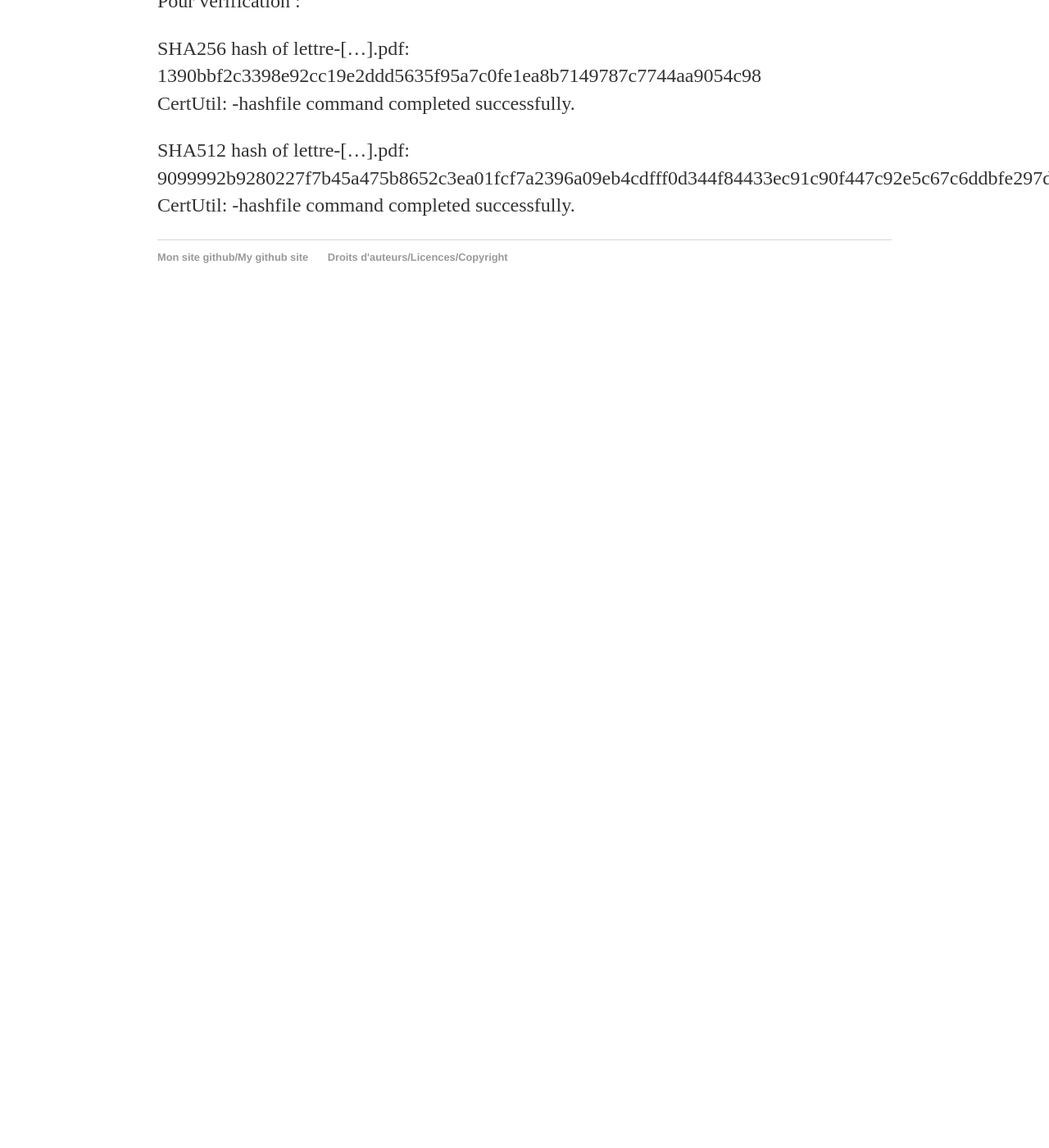
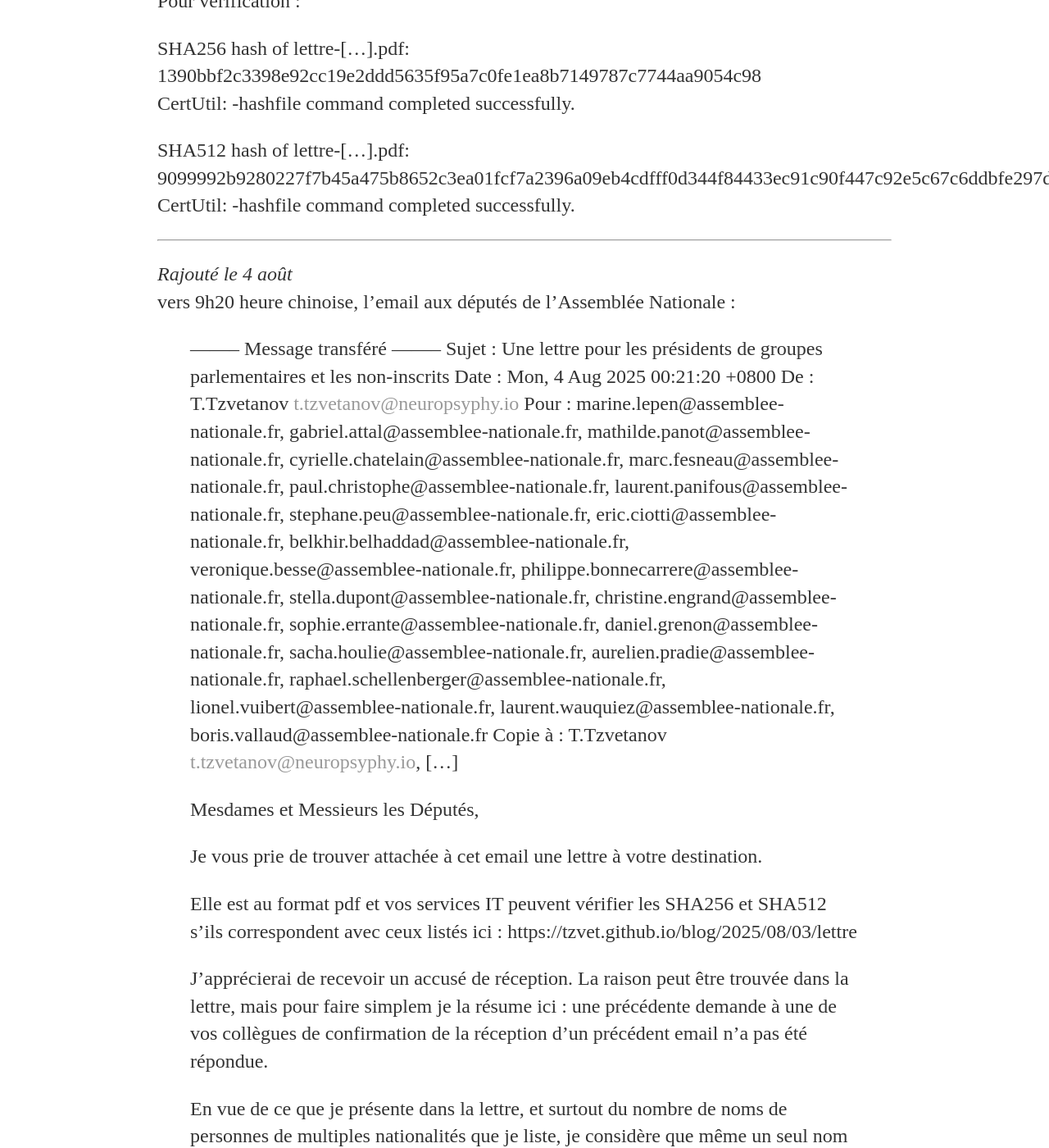
Before and after one commit to tzvet/tzvet.github.io, a Jekyll site: the page built from _posts/2025-08-03-lettre.md, in a window 1280 px wide and 1400 px high, scrolled down 270 px. Shown: the whole window at 82% size. Built offline with Jekyll 4.4.1, drawn with Linux system fonts in a browser that asks for light colours; before the commit the page ends 900 px from its top, so only the background shows below that; some of the changed text lies outside the part shown.

Commit message:
Update 2025-08-03-lettre.md

```diff
--- a/_posts/2025-08-03-lettre.md
+++ b/_posts/2025-08-03-lettre.md
@@ -14,3 +14,32 @@ CertUtil: -hashfile command completed successfully.
 SHA512 hash of lettre-[...].pdf:
 9099992b9280227f7b45a475b8652c3ea01fcf7a2396a09eb4cdfff0d344f84433ec91c90f447c92e5c67c6ddbfe297ddc2cb65969de755371bd69f469550a2d
 CertUtil: -hashfile command completed successfully.
+
+---
+
+*Rajouté le 4 août*
+vers 9h20 heure chinoise, l'email aux députés de l'Assemblée Nationale :
+
+> -------- Message transféré --------
+> Sujet : 	Une lettre pour les présidents de groupes parlementaires et les non-inscrits
+> Date : 	Mon, 4 Aug 2025 00:21:20 +0800
+> De : 	T.Tzvetanov <t.tzvetanov@neuropsyphy.io>
+> Pour : 	marine.lepen@assemblee-nationale.fr, gabriel.attal@assemblee-nationale.fr, mathilde.panot@assemblee-nationale.fr, cyrielle.chatelain@assemblee-nationale.fr, marc.fesneau@assemblee-nationale.fr, paul.christophe@assemblee-nationale.fr, laurent.panifous@assemblee-nationale.fr, stephane.peu@assemblee-nationale.fr, eric.ciotti@assemblee-nationale.fr, belkhir.belhaddad@assemblee-nationale.fr, veronique.besse@assemblee-nationale.fr, philippe.bonnecarrere@assemblee-nationale.fr, stella.dupont@assemblee-nationale.fr, christine.engrand@assemblee-nationale.fr, sophie.errante@assemblee-nationale.fr, daniel.grenon@assemblee-nationale.fr, sacha.houlie@assemblee-nationale.fr, aurelien.pradie@assemblee-nationale.fr, raphael.schellenberger@assemblee-nationale.fr, lionel.vuibert@assemblee-nationale.fr, laurent.wauquiez@assemblee-nationale.fr, boris.vallaud@assemblee-nationale.fr
+Copie à : 	T.Tzvetanov <t.tzvetanov@neuropsyphy.io>, [...]
+>
+> Mesdames et Messieurs les Députés,
+>
+> Je vous prie de trouver attachée à cet email une lettre à votre destination.
+>
+> Elle est au format pdf et vos services IT peuvent vérifier les SHA256 et SHA512 s'ils correspondent avec ceux listés ici :
+> https://tzvet.github.io/blog/2025/08/03/lettre
+>
+> J'apprécierai de recevoir un accusé de réception. La raison peut être trouvée dans la lettre, mais pour faire simplem je la résume ici : une précédente demande à une de vos collègues de confirmation de la réception d'un précédent email n'a pas été répondue.
+>
+> En vue de ce que je présente dans la lettre, et surtout du nombre de noms de personnes de multiples nationalités que je liste, je considère que même un seul nom de cette liste servi à l'opinion publique ou au système médiatique créera des problèmes que je tente d'éviter depuis très longtemps.
+>
+> Je vous prie donc, vous et aussi tous les intermédiaires de l'Assemblée Nationale qui auront accès à ces documents, de faire très très attention au contenu.
+>
+> Respectueuses salutations,
+>
+> Tzvetomir Tzvetanov
```
